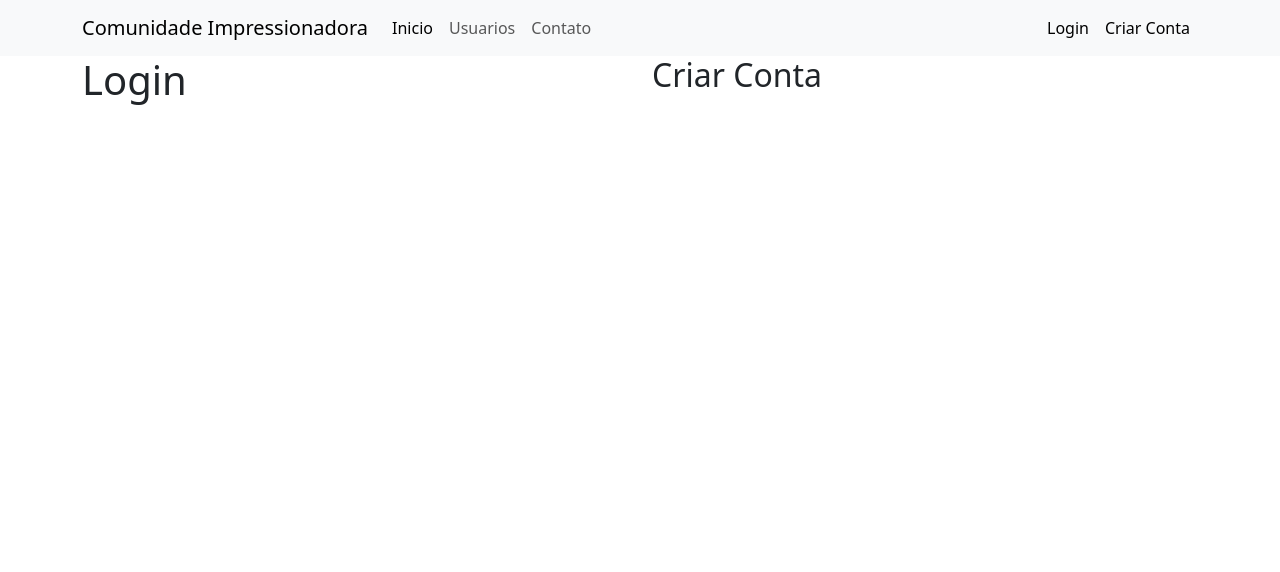
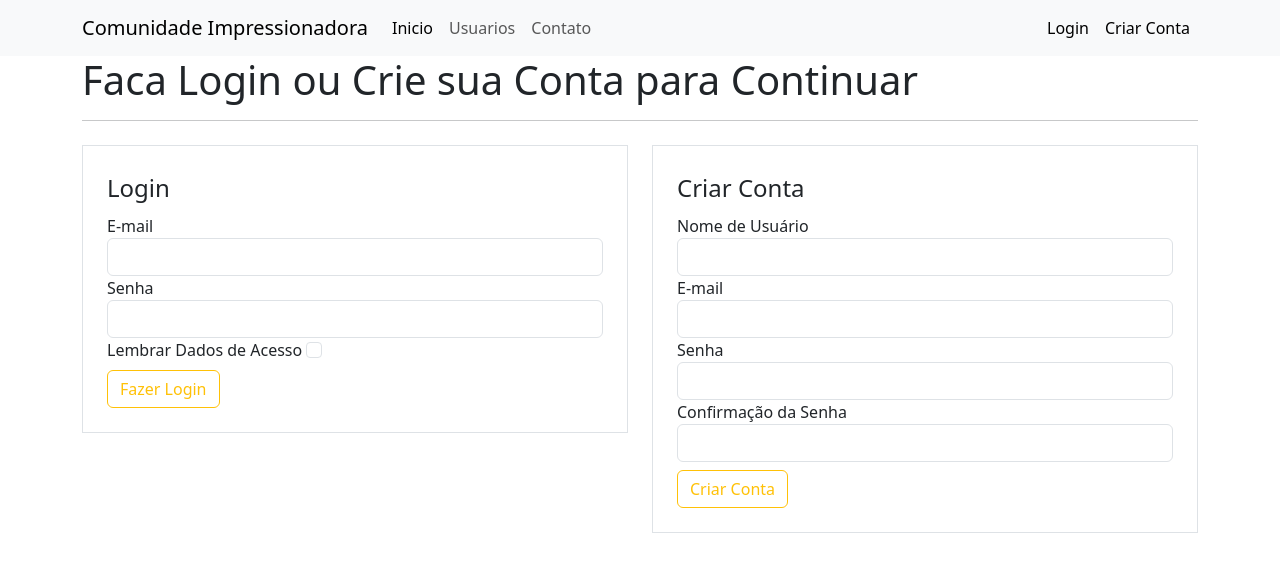
Before and after one commit to AlaiSeide/Site-Comunidade, a Flask app: page /login in a window 1280 px wide. Shown: the top 572 px of the page. Run offline with Flask 3, Linux system fonts and the light colour scheme.

Commit message:
personalizei o meu formularios e mostrei os campos na minha pagina html

```diff
--- a/forms.py
+++ b/forms.py
@@ -1,6 +1,6 @@
 # Arquivo de formularios
 from flask_wtf import FlaskForm
-from wtforms import StringField, PasswordField, SubmitField
+from wtforms import StringField, PasswordField, SubmitField, BooleanField
 from wtforms.validators import DataRequired, EqualTo, Length, Email
 
 # Formularios de criar conta
@@ -15,4 +15,5 @@ class FormCriarConta(FlaskForm):
 class FormLogin(FlaskForm):
     email = StringField('E-mail', validators=[DataRequired(), Email()])
     senha = PasswordField('Senha', validators=[DataRequired(), Length(6, 20)])
+    lembrar_dados = BooleanField('Lembrar Dados de Acesso')
     botao_submit_login = SubmitField('Fazer Login')
--- a/main.py
+++ b/main.py
@@ -1,4 +1,5 @@
 from flask import Flask, render_template, url_for
+from forms import FormCriarConta, FormLogin
 
 
 app = Flask(__name__)
@@ -20,14 +21,23 @@ def contato():
 # pagina de usuarios
 @app.route("/usuarios")
 def usuarios():
-    # meus_usuarios=lista_usuarios está dentro da minha funcao render_template() para poder ser mostrado dentro da minha pagina html
+    # meus_usuarios=lista_usuarios está dentro da minha funcao render_template() para poderem ser mostrados dentro da minha pagina html
     return render_template('usuarios.html', meus_usuarios=lista_usuarios)
 
 
 # pagina de login e criar_conta
 @app.route('/login')
 def login():
-    return render_template('login.html')
+
+    # instanciando o meu formulario de login
+    form_login = FormLogin()
+
+
+    # instanciando o meu formulario de criar_conta
+    form_criarconta = FormCriarConta()
+
+    # form_login=form_login, form_criarconta=form_criarconta está dentro da minha funcao render_template() para poderem ser mostrados dentro da minha pagina html
+    return render_template('login.html', form_login=form_login, form_criarconta=form_criarconta)
 
 if __name__ == '__main__':
     app.run(debug=True)
--- a/templates/login.html
+++ b/templates/login.html
@@ -3,13 +3,72 @@
 {% block body %}
 
     <div class="container">
+        <h1>Faca Login ou Crie sua Conta para Continuar</h1>
+        <hr>
         <div class="row">
+
+            <!--Formulario de Login-->
             <div class="col">
-                <h1>Login</h1>
+                <!--Todo formulario precisa ter um metodo post e uma acao vazia-->
+                <form method="POST" action="" class="border p-4 mt-2">
+                    <legend>Login</legend>
+
+                    <fieldset>
+                        <!--Campo de email-->
+                        <div class="form-group">
+                            <!--Essas classes é do Bootstrap (class="form-control-label") -->
+                            {{ form_login.email.label(class="form-control-label") }}
+                            {{ form_login.email(class="form-control") }}
+                        </div>
+                        <!--Campo de senha-->
+                        <div class="form-group">
+                            {{ form_login.senha.label(class="form-control-label") }}
+                            {{ form_login.senha(class="form-control") }}
+                        </div>
+                        <!--Lembrar dados-->
+                        <div class="form-group">
+                            {{ form_login.lembrar_dados.label(class="orm-check-label") }}
+                            {{ form_login.lembrar_dados(class="form-check-input") }}
+                        </div>
+                    </fieldset>
+
+                    <!--Botao de login-->
+                    {{ form_login.botao_submit_login(class="btn btn-outline-warning mt-2") }}
+                </form>
             </div>
 
+            <!--Formulario de criar conta-->
             <div class="col">
-                <h2>Criar Conta</h2>
+                <!--Todo formulario precisa ter um metodo post e uma acao vazia-->
+                <form method="POST" action="" class="border p-4 mt-2">
+                    <legend>Criar Conta</legend>
+
+                    <fieldset>
+                        <!--Campo de Username-->
+                        <div class="form-group">
+                            {{ form_criarconta.username.label(class="form-control-label") }}
+                            {{ form_criarconta.username(class="form-control") }}
+                        </div>
+                        <!--Campo de Email-->
+                        <div class="form-group">
+                            {{ form_criarconta.email.label(class="form-control-label") }}
+                            {{ form_criarconta.email(class="form-control") }}
+                        </div>
+                        <!--Campo de senha-->
+                        <div class="form-group">
+                            {{ form_criarconta.senha.label(class="form-control-label") }}
+                            {{ form_criarconta.senha(class="form-control") }}
+                        </div>
+                        <!--Campo de confirmacao de senha-->
+                        <div class="form-group">
+                            {{ form_criarconta.confirmacao_senha.label(class="form-control-label") }}
+                            {{ form_criarconta.confirmacao_senha(class="form-control") }}
+                        </div>
+                    </fieldset>
+
+                    <!--Botao de Criar Conta-->
+                    {{ form_criarconta.botao_submit_criarconta(class="btn btn-outline-warning mt-2") }}
+                </form>
             </div>
         </div>
     </div>
```
